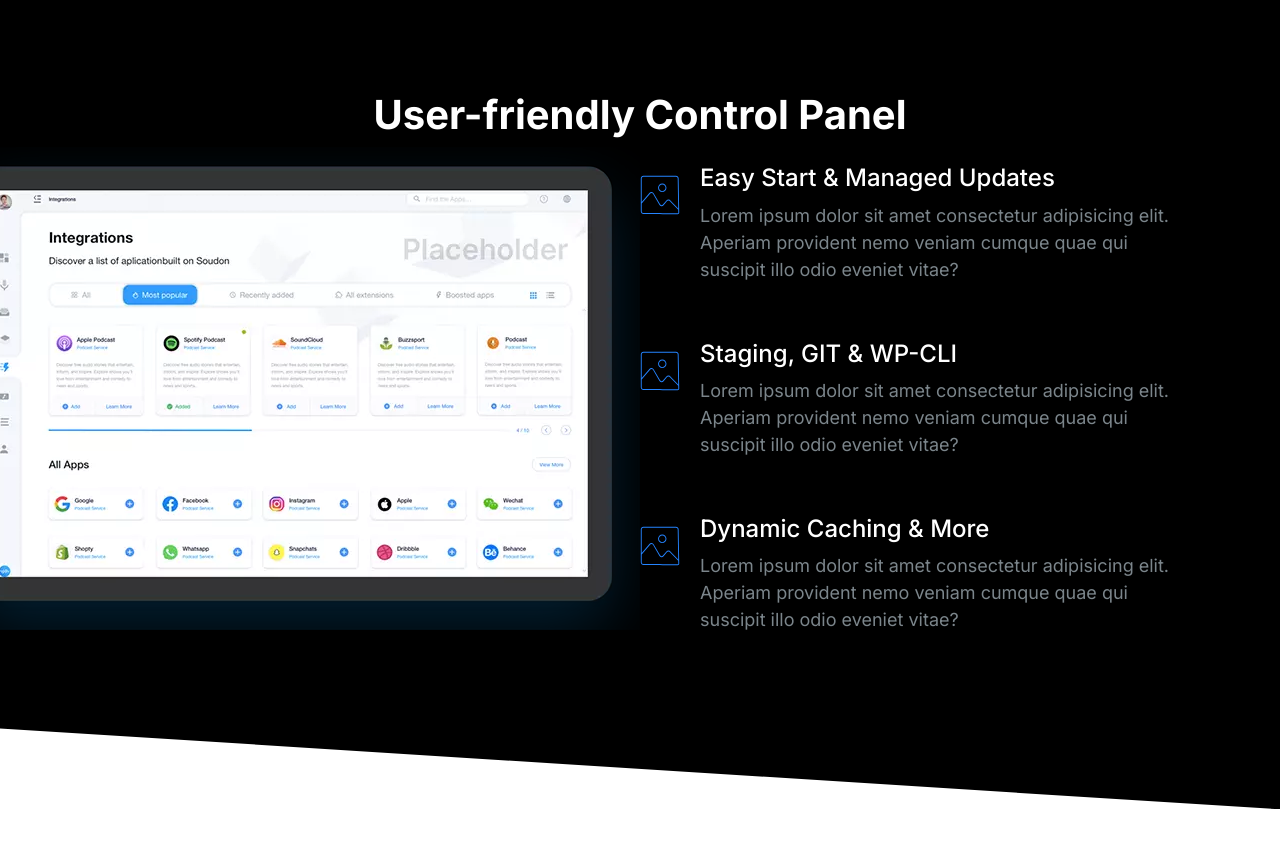
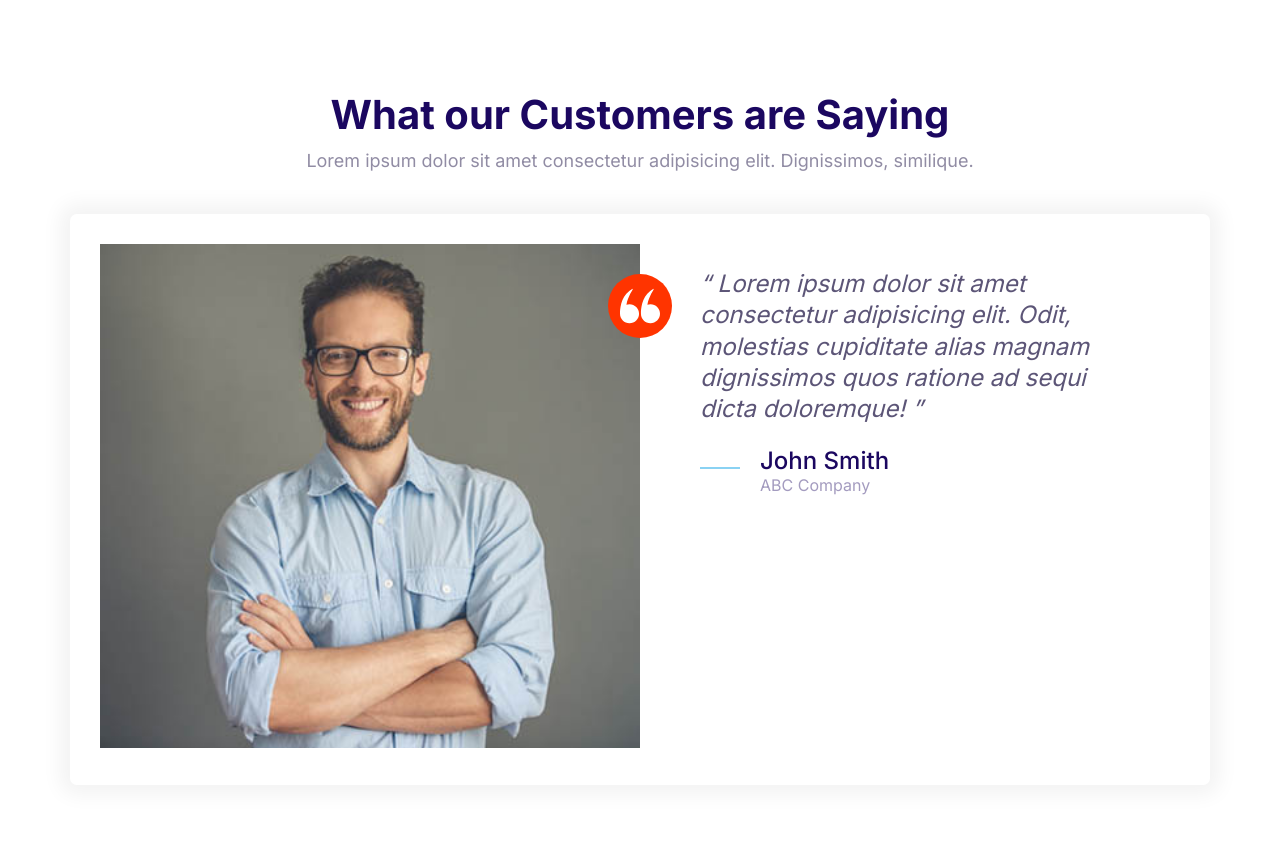
Before and after one commit to Magus-programmer/Clould-hosting, a plain HTML site: page index.html in a window 1280 px wide. Before the commit the page ends 809 px from the top, so only its background shows below. Drawn offline with Linux system fonts and the light colour scheme.

Commit message:
Define the testimonials block.

```diff
--- a/css/styles.css
+++ b/css/styles.css
@@ -612,6 +612,7 @@ a {
 
 .block__header {
   text-align: center;
+  margin-bottom: 4rem;
 }
 
 .block__heading {
--- a/index.html
+++ b/index.html
@@ -14,73 +14,50 @@
     <link rel="stylesheet" href="css/styles.css" />
   </head>
   <body>
-    <section class="block block--dark block--skewed-right block-showcase">
+    <section class="block">
       <header class="block__header">
-        <h2>User-friendly Control Panel</h2>
+        <h2>What our Customers are Saying</h2>
+        <p>
+          Lorem ipsum dolor sit amet consectetur adipisicing elit. Dignissimos,
+          similique.
+        </p>
       </header>
-      <div class="container grid grid--1x2">
-        <picture class="block-showcase__image">
-          <source
-            type="image/webp"
-            srcset="images/ipad.webp 1x, images/ipad@2x.webp 2x" />
-          <source
-            type="image/png"
-            srcset="images/ipad.png 1x, images/ipad@2x.png 2x" />
-          <img src="images/ipad.png" alt=""
-        /></picture>
-        <ul class="list">
-          <li>
+      <div class="container">
+        <div class="card testimonial">
+          <div class="grid grid--1x2">
+            <div class="testimonial__image">
+              <img
+                src="images/testimonial.jpg"
+                alt="A happy, smiling customer"
+              />
+              <span class="icon-container icon-container--accent">
+                <svg class="icon icon--white con--small">
+                  <use xlink:href="images/sprite.svg#quotes"></use>
+                </svg>
+              </span>
+            </div>
+            <blockquote class="quote">
+              <p class="quote__text">
+                Lorem ipsum dolor sit amet consectetur adipisicing elit. Odit,
+                molestias cupiditate alias magnam dignissimos quos ratione ad
+                sequi dicta doloremque!
+              </p>
+              <footer>
                 <div class="media">
                   <div class="media__image">
-                <svg class="icon icon--primary">
-                  <use xlink:href="images/sprite.svg#snap"></use>
+                    <svg class="icon icon--primary quote__line">
+                      <use xlink:href="images/sprite.svg#line"></use>
                     </svg>
                   </div>
                   <div class="media__body">
-                <h3 class="media__title">Easy Start & Managed Updates</h3>
-                <p>
-                  Lorem ipsum dolor sit amet consectetur adipisicing elit.
-                  Aperiam provident nemo veniam cumque quae qui suscipit illo
-                  odio eveniet vitae?
-                </p>
+                    <h3 class="media__title quote__author">John Smith</h3>
+                    <p class="quote__organization">ABC Company</p>
                   </div>
                 </div>
-          </li>
-          <li>
-            <div class="media">
-              <div class="media__image">
-                <svg class="icon icon--primary">
-                  <use xlink:href="images/sprite.svg#snap"></use>
-                </svg>
-              </div>
-              <div class="media__body">
-                <h3 class="media__title">Staging, GIT & WP-CLI</h3>
-                <p>
-                  Lorem ipsum dolor sit amet consectetur adipisicing elit.
-                  Aperiam provident nemo veniam cumque quae qui suscipit illo
-                  odio eveniet vitae?
-                </p>
+              </footer>
+            </blockquote>
           </div>
         </div>
-          </li>
-          <li>
-            <div class="media">
-              <div class="media__image">
-                <svg class="icon icon--primary">
-                  <use xlink:href="images/sprite.svg#snap"></use>
-                </svg>
-              </div>
-              <div class="media__body">
-                <h3 class="media__title">Dynamic Caching & More</h3>
-                <p>
-                  Lorem ipsum dolor sit amet consectetur adipisicing elit.
-                  Aperiam provident nemo veniam cumque quae qui suscipit illo
-                  odio eveniet vitae?
-                </p>
-              </div>
-            </div>
-          </li>
-        </ul>
       </div>
     </section>
     <script src="js/main.js"></script>
```
Also changed, not shown: components/testimonialsBlock.html (added, +43 -0 lines). Lines whose indentation alone changed are shown as unchanged.
